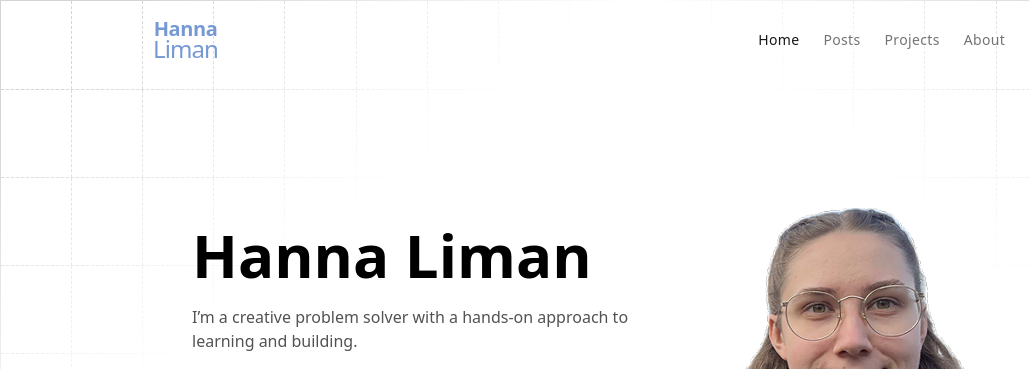
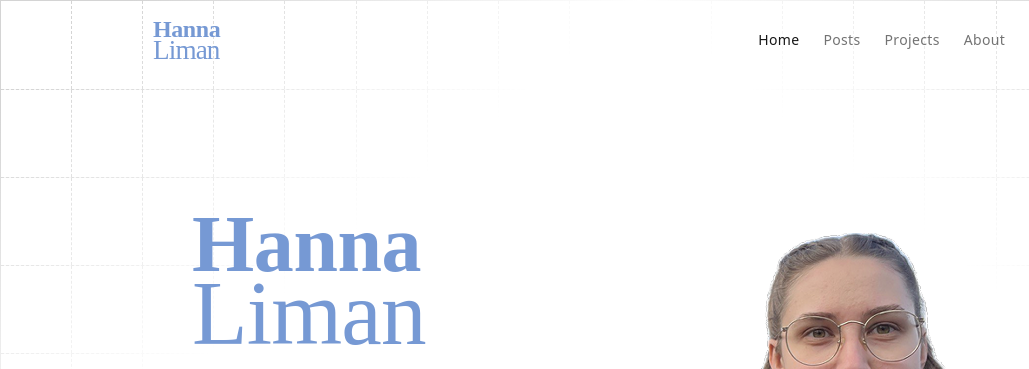
Before and after one commit to HannaLiman/portfolio, an Astro site: page / in a window 1280 px wide. Shown: the top 369 px of the page, 0-1029 px from the left. Built offline with nearby package versions, Linux system fonts and the light colour scheme; Astro itself is replaced by a stand-in of ours.

Commit message:
adding Hanna Liman text and image

```diff
--- a/src/components/hannaliman-text.astro
+++ b/src/components/hannaliman-text.astro
@@ -1,12 +1,12 @@
 ---
-const { firstName, lastName, size = "text-[80px]", lastSize = "text-[89px]" } = Astro.props;
+const { firstName, lastName, size, lastSize} = Astro.props;
 ---
 
-<h2 class="text-center text-[#7699d4] tracking-tight">
-  <span class={`block font-playfair font-extrabold leading-[0.9] ${size}`}>
+<h1 class="text-left text-[#7699d4] tracking-tight">
+<span class={`block font-playfair font-extrabold leading-[0.9] ${size}`}>
     {firstName}
   </span>
-  <span class={`block font-playfair font-normal leading-[0.9] tracking-[-0.89px] ${lastSize}`}>
+  <span class={`block font-playfair font-normal leading-[0.75] tracking-[-0.89px] ${lastSize}`}>
     {lastName}
   </span>
-</h2>
+</h1>
--- a/src/components/header.astro
+++ b/src/components/header.astro
@@ -10,7 +10,7 @@ import HannaLimanText from "../components/hannaliman-text.astro";
   <div
     class="flex items-center justify-between h-full max-w-5xl pl-6 pr-4 mx-auto border-b border-l-0 border-r-0 border-transparent select-none lg:border-r lg:border-l lg:rounded-b-xl"
   >
-    <HannaLimanText firstName="Hanna" lastName="Liman" size="text-xl" lastSize="text-2xl" />
+    <HannaLimanText firstName="Hanna" lastName="Liman" size="text-2xl" lastSize="text-[1.7rem]" />
     <div
       id="mobileMenuBackground"
       onclick="closeMobileMenu()"
--- a/src/pages/about.astro
+++ b/src/pages/about.astro
@@ -3,8 +3,6 @@ import experiences from "../collections/experiences.json";
 import AboutExperience from "../components/about-experience.astro";
 import PageHeading from "../components/page-heading.astro";
 import Layout from "../layouts/main.astro";
-
-import HannaLimanText from "../components/hannaliman-text.astro";
 ---
 
 <Layout title="About Me">
@@ -14,7 +12,7 @@ import HannaLimanText from "../components/hannaliman-text.astro";
       description="Hi there 👋 I’m a Junior Software Engineer at Fortum in Espoo. I focus on building low-code solutions that automate and support internal processes."
     />
 
-    <img src="/assets/images/about.jpg" class="relative z-30 w-full my-10 rounded-xl" />
+    <img src="/assets/images/betygsutdelning-hanna.PNG" class="relative z-30 w-full my-10 rounded-xl" />
 
     <!-- <h2 class="mb-2 text-2xl font-bold dark:text-neutral-200">Short Bio</h2> -->
     <p
--- a/src/pages/index.astro
+++ b/src/pages/index.astro
@@ -4,6 +4,7 @@ import Projects from "../components/home/projects.astro";
 import Separator from "../components/home/separator.astro";
 import Writings from "../components/home/writings.astro";
 import Layout from "../layouts/main.astro";
+import HannaLimanText from "../components/hannaliman-text.astro";
 ---
 
 <Layout title="Kai">
@@ -12,11 +13,16 @@ import Layout from "../layouts/main.astro";
   >
     <div class="flex flex-col items-center md:flex-row">
       <div class="relative w-full md:w-1/2">
-        <h1
+        <!-- <h1
           class="mb-5 text-4xl font-bold leading-tight md:text-4xl lg:text-6xl dark:text-white"
         >
           Hanna Liman
-        </h1>
+        </h1> -->
+        <div class="mb-6">
+        <HannaLimanText firstName="Hanna" lastName="Liman" size="text-[5rem]" lastSize="text-[5.7rem]" />
+        </div>
+
+
         <p class="mb-6 text-base text-neutral-600 dark:text-neutral-400">
           I’m a creative problem solver with a hands-on approach to learning and building.
         </p>
--- a/tailwind.config.mjs
+++ b/tailwind.config.mjs
@@ -2,8 +2,12 @@
 export default {
 	darkMode: "class",
 	content: ["./src/**/*.{astro,html,js,jsx,md,mdx,svelte,ts,tsx,vue}"],
-	theme: {
-		extend: {},
+	 theme: {
+		extend: {
+			fontFamily: {
+				playfair: ['"Playfair Display"', 'serif'],
+			},
+		},
 	},
 	plugins: [require("@tailwindcss/typography")],
 };
```
Also changed, not shown: public/assets/images/about.jpg (deleted), 1 other file.
